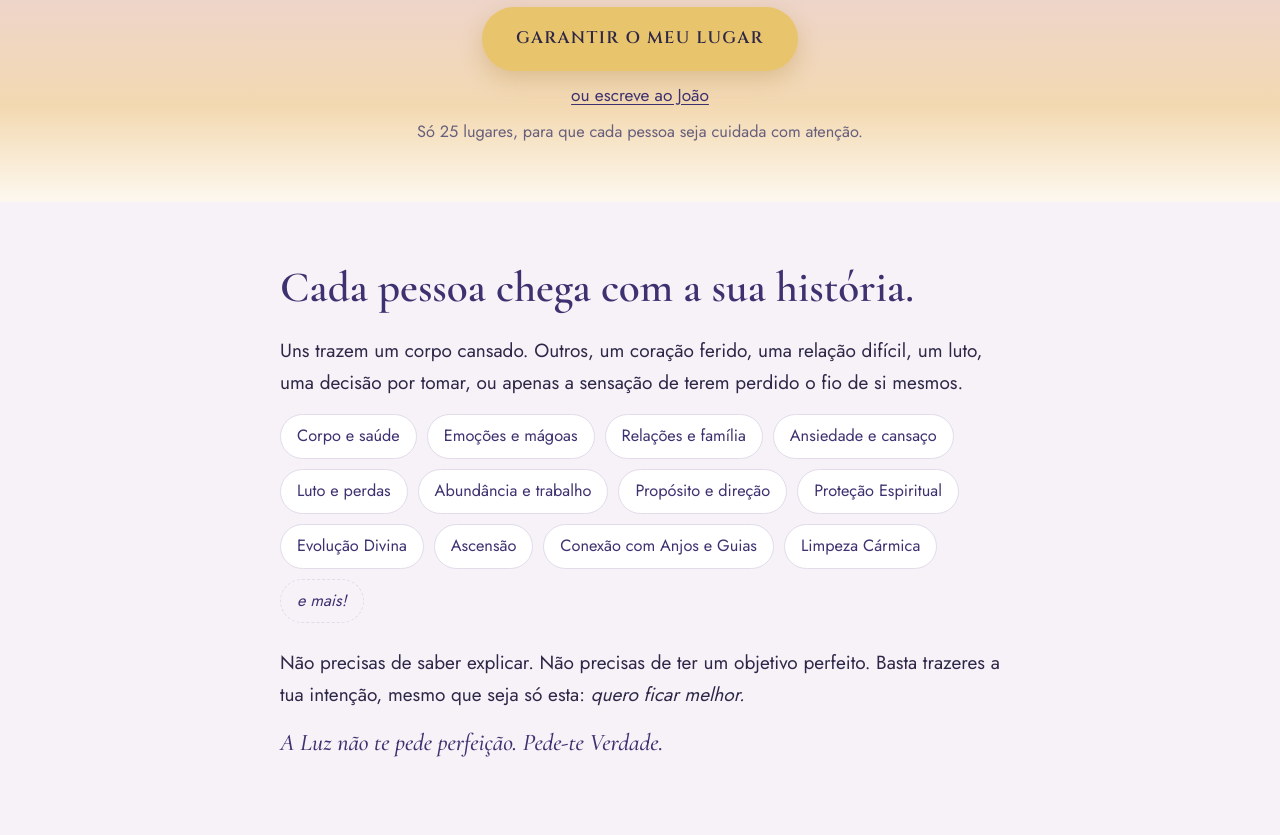
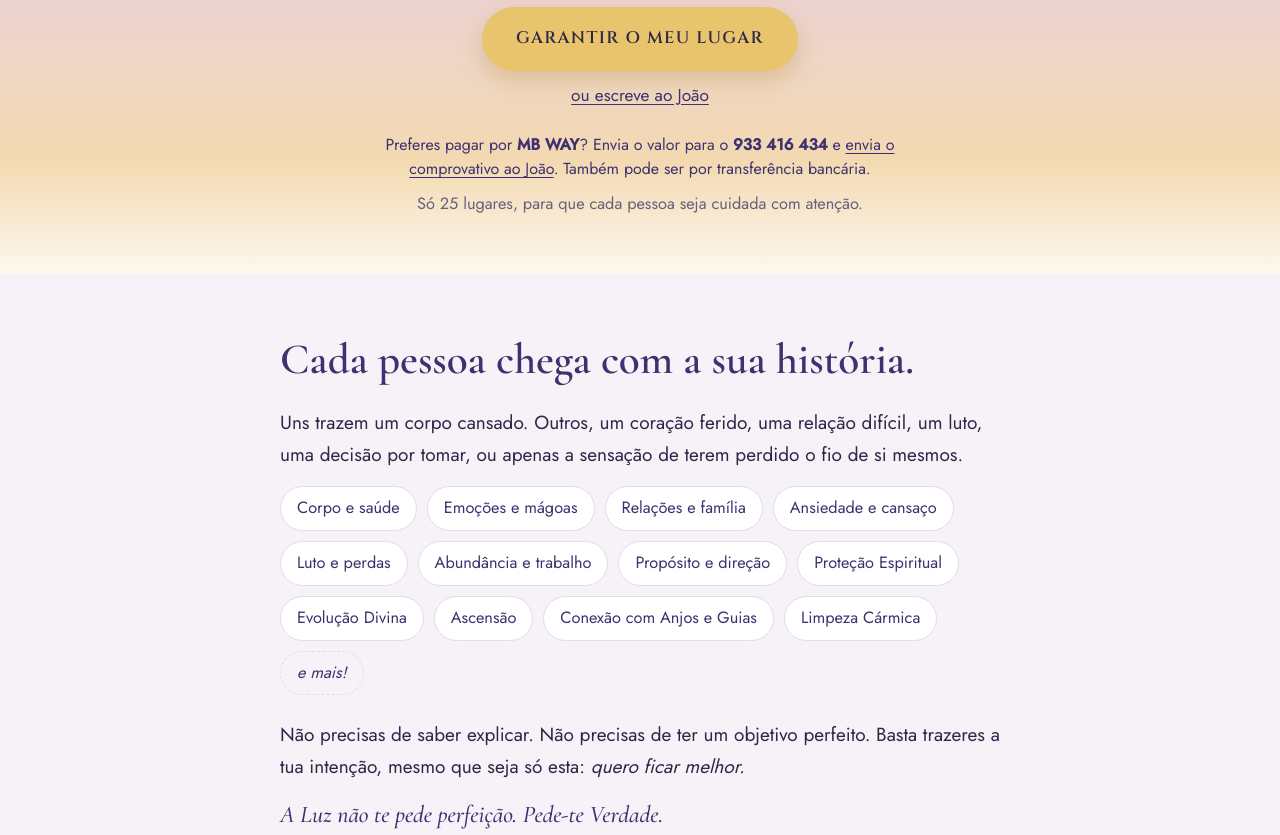
Before and after one commit to JCPaliteiro/cura-em-grupo, a plain HTML site: page index.html in a window 1280 px wide. Shown: the part 881-1716 px from the top of the page. Drawn offline with nearby package versions, Linux system fonts and the light colour scheme.

Commit message:
Bálsamo: opção MB WAY / transferência
Co-Authored-By: Claude Opus 5.5 <noreply@anthropic.com>
Claude-Session: https://claude.ai/code/session_01QQCWdMeiqT2Wcj2Mr9AeD3

```diff
--- a/index.html
+++ b/index.html
@@ -91,6 +91,7 @@ a{color:var(--title)}
 .proposal{font-family:var(--f-label);font-size:1.05rem;letter-spacing:.12em;text-transform:uppercase;color:var(--gold);margin:6px 0 20px}
 .chips li.more{background:transparent;border-style:dashed;font-style:italic}
 .row i small.x2{display:block;font-size:.9rem;color:var(--gold);font-weight:500;margin-top:2px;white-space:normal}
+.mbway{margin-top:14px;font-size:1rem;line-height:1.5;color:var(--title);max-width:34em;margin-left:auto;margin-right:auto}.mbway a{color:var(--title);text-decoration:underline;text-underline-offset:3px}
 .alt-link{font-size:1.08rem;color:var(--title);text-decoration:underline;text-underline-offset:3px}
 .closed{font-family:var(--f-display);font-size:1.6rem;color:var(--title)}
 
@@ -176,6 +177,7 @@ footer p{max-width:62ch;margin-inline:auto}
       <div class="count" data-count></div>
       <a class="btn" data-buy href="#">Garantir o meu lugar</a>
       <a class="alt-link" data-write href="https://wa.me/351933416434?text=Ol%C3%A1%20Jo%C3%A3o!%20Tenho%20uma%20pergunta%20sobre%20o%20B%C3%A1lsamo%20Divino." target="_blank" rel="noopener">ou escreve ao João</a>
+      <div class="mbway">Preferes pagar por <strong>MB WAY</strong>? Envia o valor para o <strong>933&nbsp;416&nbsp;434</strong> e <a href="https://wa.me/351933416434?text=Ol%C3%A1%20Jo%C3%A3o!%20Fiz%20a%20minha%20inscri%C3%A7%C3%A3o%20no%20B%C3%A1lsamo%20Divino%20por%20MB%20WAY%20%2F%20transfer%C3%AAncia.%20Envio%20o%20comprovativo." target="_blank" rel="noopener">envia o comprovativo ao João</a>. Também pode ser por transferência bancária.</div>
       <div class="small">Só 25 lugares, para que cada pessoa seja cuidada com atenção.</div>
     </div>
   </div>
@@ -295,6 +297,7 @@ footer p{max-width:62ch;margin-inline:auto}
       <div class="count" data-count></div>
       <a class="btn" data-buy href="#">Garantir o meu lugar</a>
       <a class="alt-link" data-write href="https://wa.me/351933416434?text=Ol%C3%A1%20Jo%C3%A3o!%20Tenho%20uma%20pergunta%20sobre%20o%20B%C3%A1lsamo%20Divino." target="_blank" rel="noopener">ou escreve ao João</a>
+      <div class="mbway">Preferes pagar por <strong>MB WAY</strong>? Envia o valor para o <strong>933&nbsp;416&nbsp;434</strong> e <a href="https://wa.me/351933416434?text=Ol%C3%A1%20Jo%C3%A3o!%20Fiz%20a%20minha%20inscri%C3%A7%C3%A3o%20no%20B%C3%A1lsamo%20Divino%20por%20MB%20WAY%20%2F%20transfer%C3%AAncia.%20Envio%20o%20comprovativo." target="_blank" rel="noopener">envia o comprovativo ao João</a>. Também pode ser por transferência bancária.</div>
     </div>
     <p class="sign">Com Amor, João Carlos</p>
   </div>
```
